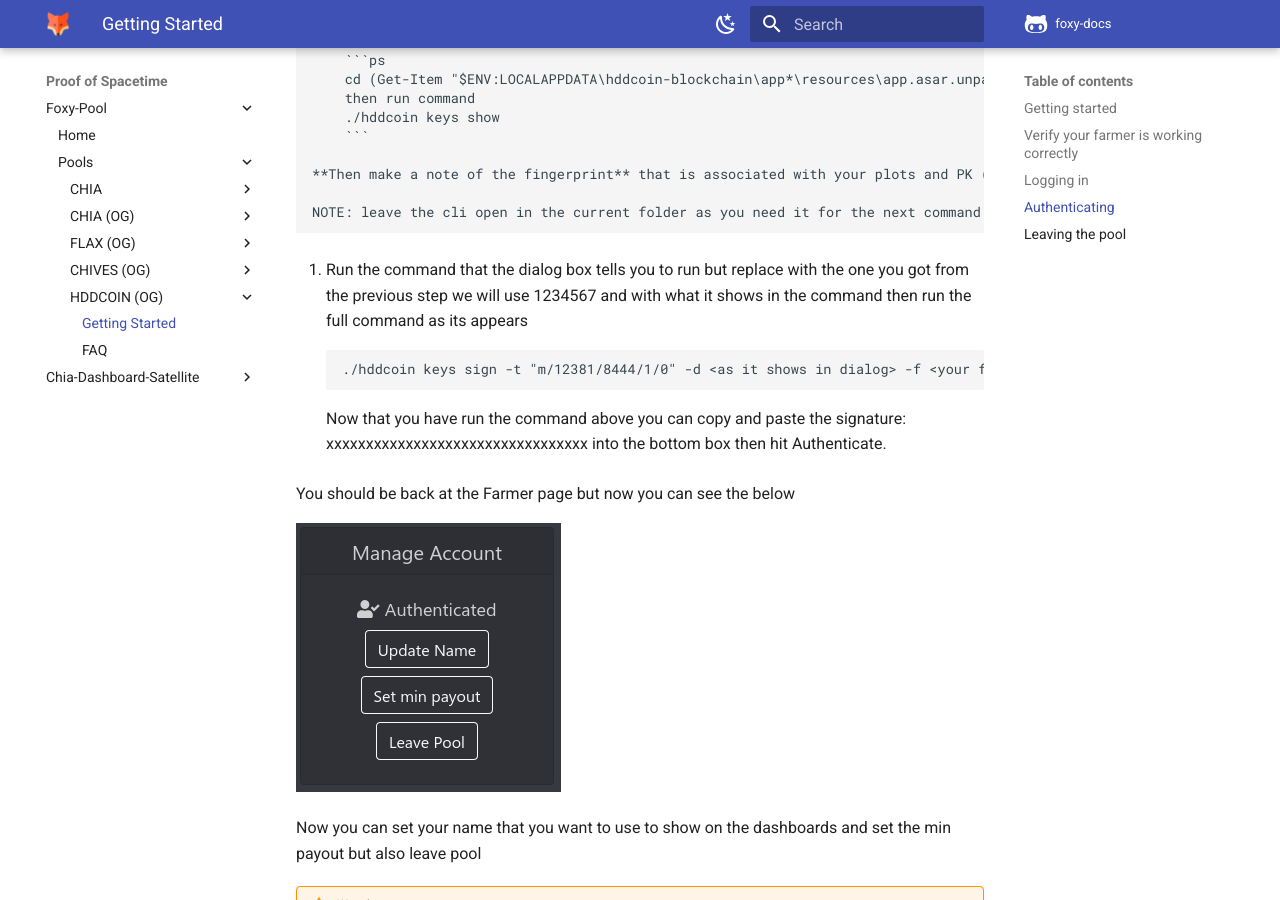
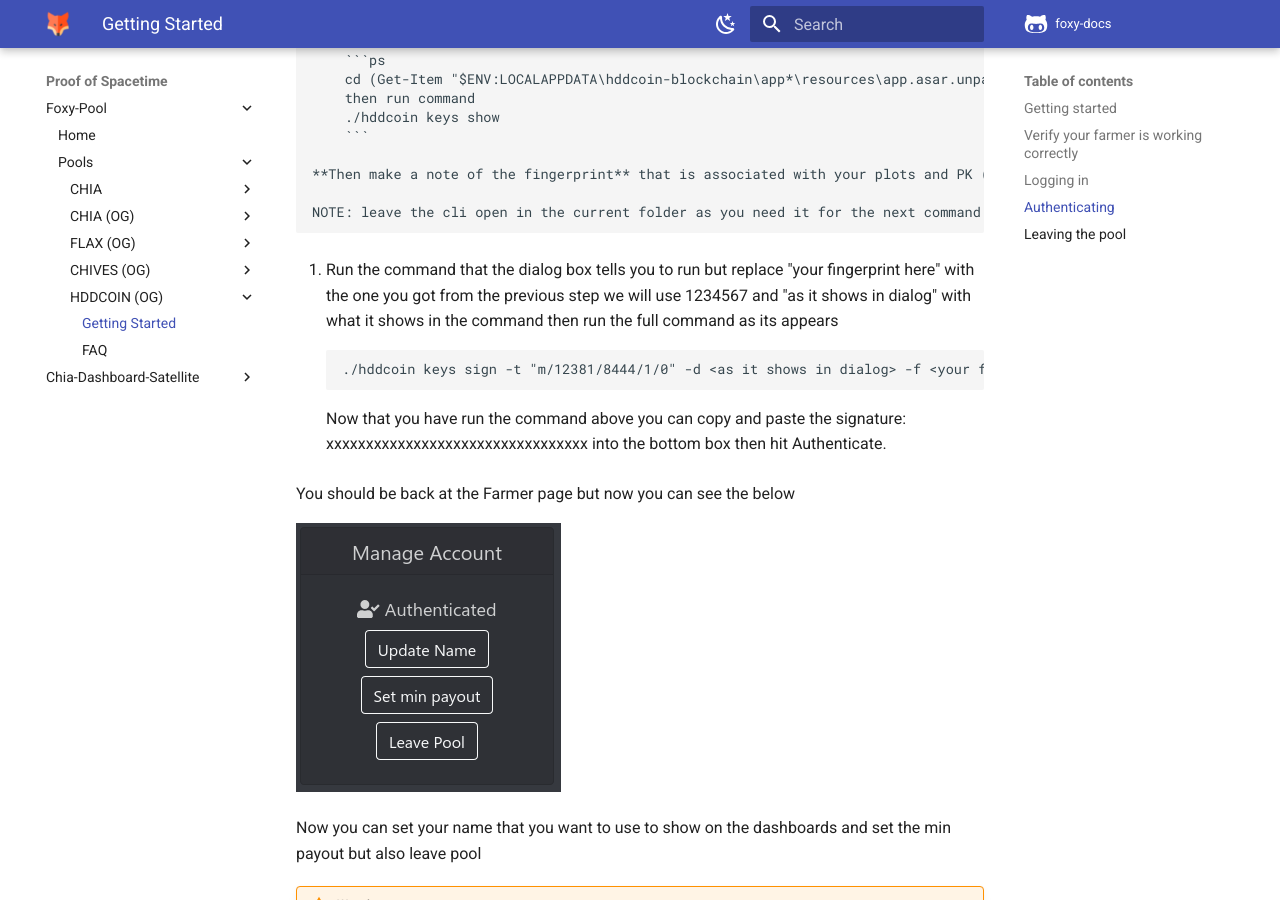
Before and after one commit to foxypool/docs, an MkDocs documentation site: the page built from docs/proof-of-spacetime/foxy-pool/pools/hddcoin-og/getting-started.md, in a window 1280 px wide and 900 px high, scrolled down 2672 px. Built offline with MkDocs 1.6.1 and Material for MkDocs 9.7.7, drawn with Linux system fonts in a browser that asks for light colours; comment, search, counter and statistics services are not loaded.

Commit message:
update hddcoin authenticate

````diff
--- a/docs/proof-of-spacetime/foxy-pool/pools/hddcoin-og/getting-started.md
+++ b/docs/proof-of-spacetime/foxy-pool/pools/hddcoin-og/getting-started.md
@@ -94,8 +94,8 @@
 
     NOTE: leave the cli open in the current folder as you need it for the next command also
 
- 2. Run the command that the dialog box tells you to run but replace <your fingerprint here> with the one you got from the previous step we will use 1234567
-    and <as it shows in dialog> with what it shows in the command then run the full command as its appears
+ 2. Run the command that the dialog box tells you to run but replace "your fingerprint here" with the one you got from the previous step we will use 1234567
+    and "as it shows in dialog" with what it shows in the command then run the full command as its appears
 
     ```
     ./hddcoin keys sign -t "m/12381/8444/1/0" -d <as it shows in dialog> -f <your fingerprint here>
````
